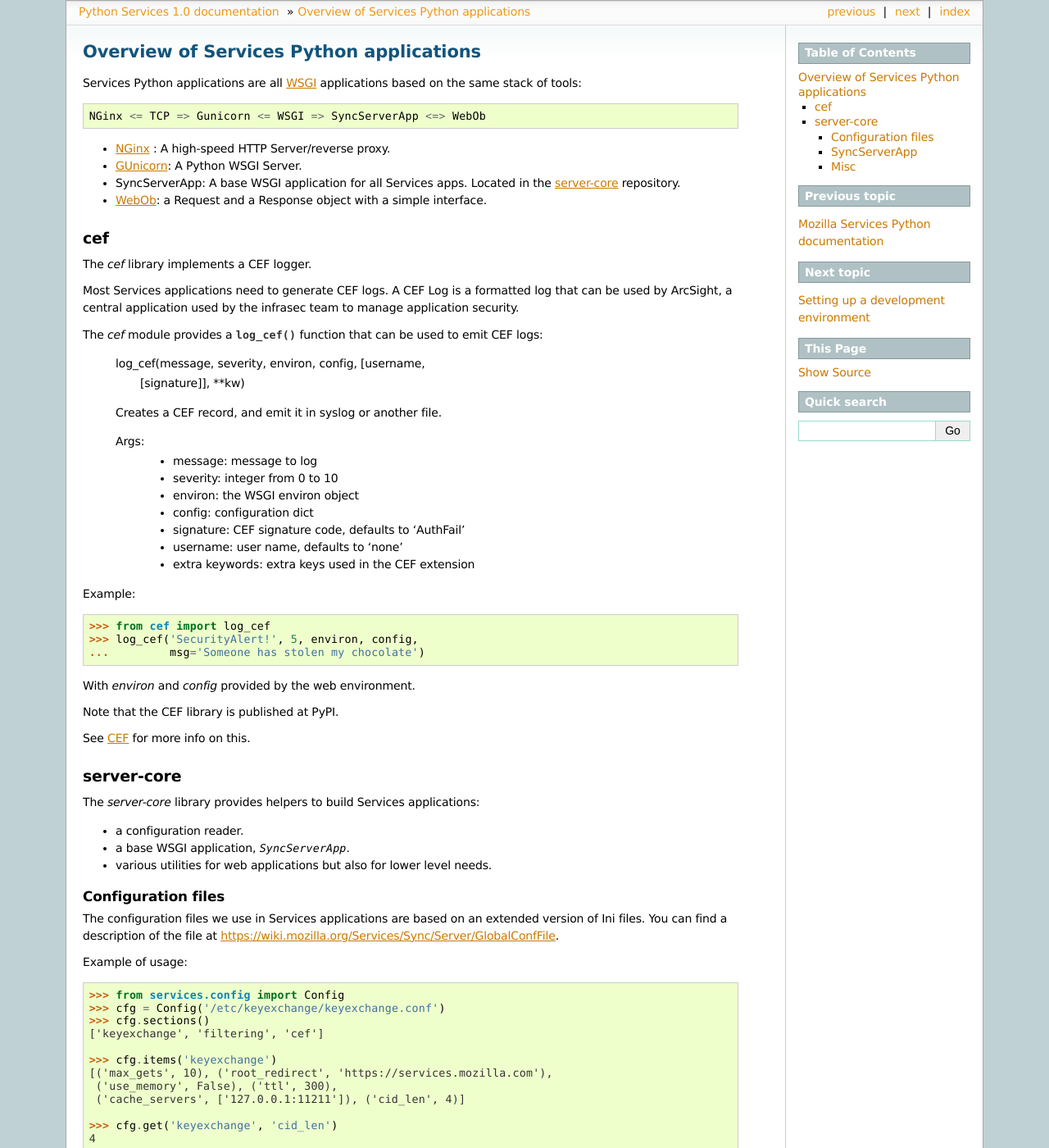
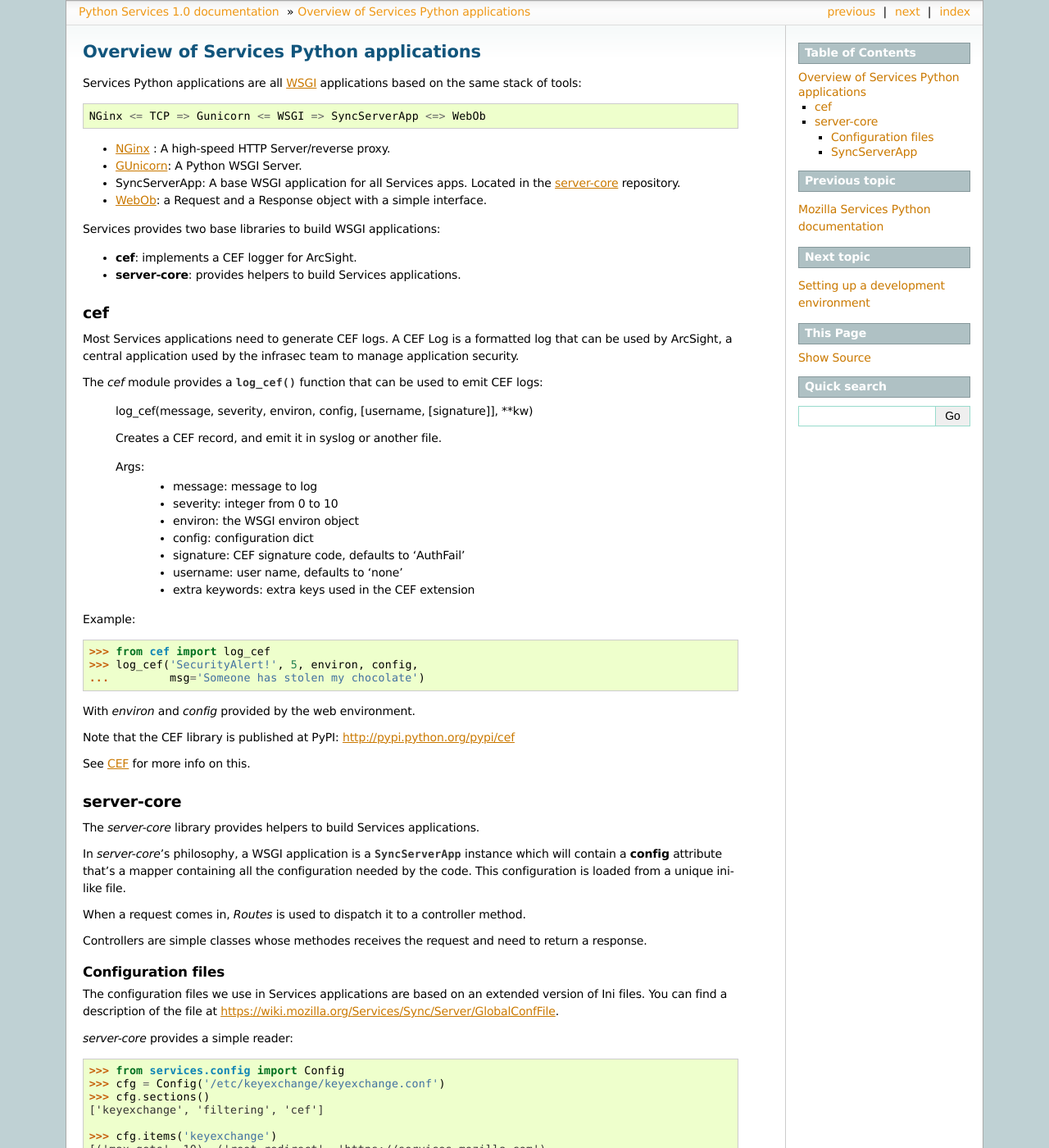
Before and after one commit to mozilla-services/docs, a Sphinx documentation site: the page built from source/overview.rst, in a window 1280 px wide and 1400 px high. Shown: the whole window at 82% size. Built offline with Sphinx 7.4.7, drawn with Linux system fonts in a browser that asks for light colours; some of the changed text lies outside the part shown.

Commit message:
improved overview

```diff
--- a/source/code.rst
+++ b/source/code.rst
@@ -116,6 +116,7 @@
 
 
 
+.. _complete-layout:
 
 Complete layout
 ===============
--- a/source/overview.rst
+++ b/source/overview.rst
@@ -18,10 +18,14 @@
   with a simple interface.
 
 
+Services provides two base libraries to build WSGI applications:
+
+- **cef**: implements a CEF logger for ArcSight.
+- **server-core**: provides helpers to build Services applications.
+
+
 cef
 ---
-
-The *cef* library implements a CEF logger.
 
 Most Services applications need to generate CEF logs. A CEF Log is a
 formatted log that can be used by ArcSight, a central application used
@@ -30,8 +34,7 @@
 The *cef* module provides a :func:`log_cef` function that can be
 used to emit CEF logs:
 
-    log_cef(message, severity, environ, config, [username,
-            [signature]], \*\*kw)
+    log_cef(message, severity, environ, config, [username, [signature]], \*\*kw)
 
     Creates a CEF record, and emit it in syslog or another file.
 
@@ -53,7 +56,7 @@
 
 With *environ* and *config* provided by the web environment.
 
-Note that the CEF library is published at PyPI.
+Note that the CEF library is published at PyPI: http://pypi.python.org/pypi/cef
 
 See :ref:`config-cef` for more info on this.
 
@@ -61,11 +64,18 @@
 server-core
 -----------
 
-The *server-core* library provides helpers to build Services applications:
+The *server-core* library provides helpers to build Services applications.
 
-- a configuration reader.
-- a base WSGI application, `SyncServerApp`.
-- various utilities for web applications but also for lower level needs.
+In *server-core*'s philosophy, a WSGI application is a :class:`SyncServerApp`
+instance which will contain a **config** attribute that's a mapper containing
+all the configuration needed by the code. This configuration
+is loaded from a unique ini-like file.
+
+When a request comes in, *Routes* is used to dispatch it to a controller
+method.
+
+Controllers are simple classes whose methodes receives the request and
+need to return a response.
 
 
 Configuration files
@@ -75,7 +85,7 @@
 extended version of Ini files. You can find a description of the file
 at https://wiki.mozilla.org/Services/Sync/Server/GlobalConfFile.
 
-Example of usage::
+*server-core* provides a simple reader::
 
     >>> from services.config import Config
     >>> cfg = Config('/etc/keyexchange/keyexchange.conf')
@@ -113,14 +123,10 @@
   :term:`Basic Authentication`.
 - a basic URL dispatcher based on Routes.
 - an error handler that ensures backend errors are logged
-  and a 503s is raised.
+  and a 500 error is raised.
 - a heartbeat page useful for monitoring the server
+- a debug page to display useful information on the server
 - a few middlewares integrated: a profiler, an error catcher
   and a console logger.
 
-XXX
-
-Misc
-,,,,
-
-XXX
+To create an application using :class:`SyncServerApp`, see :ref:`complete-layout`.
```
